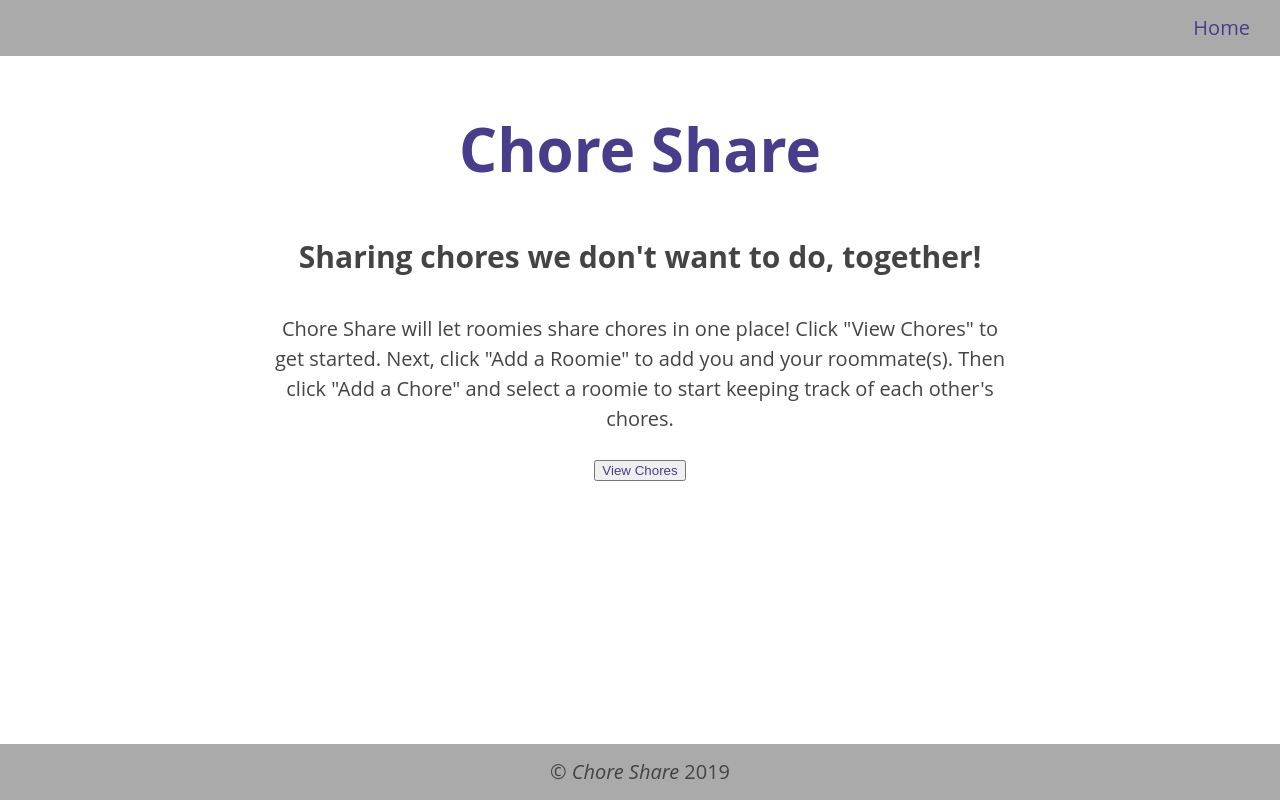
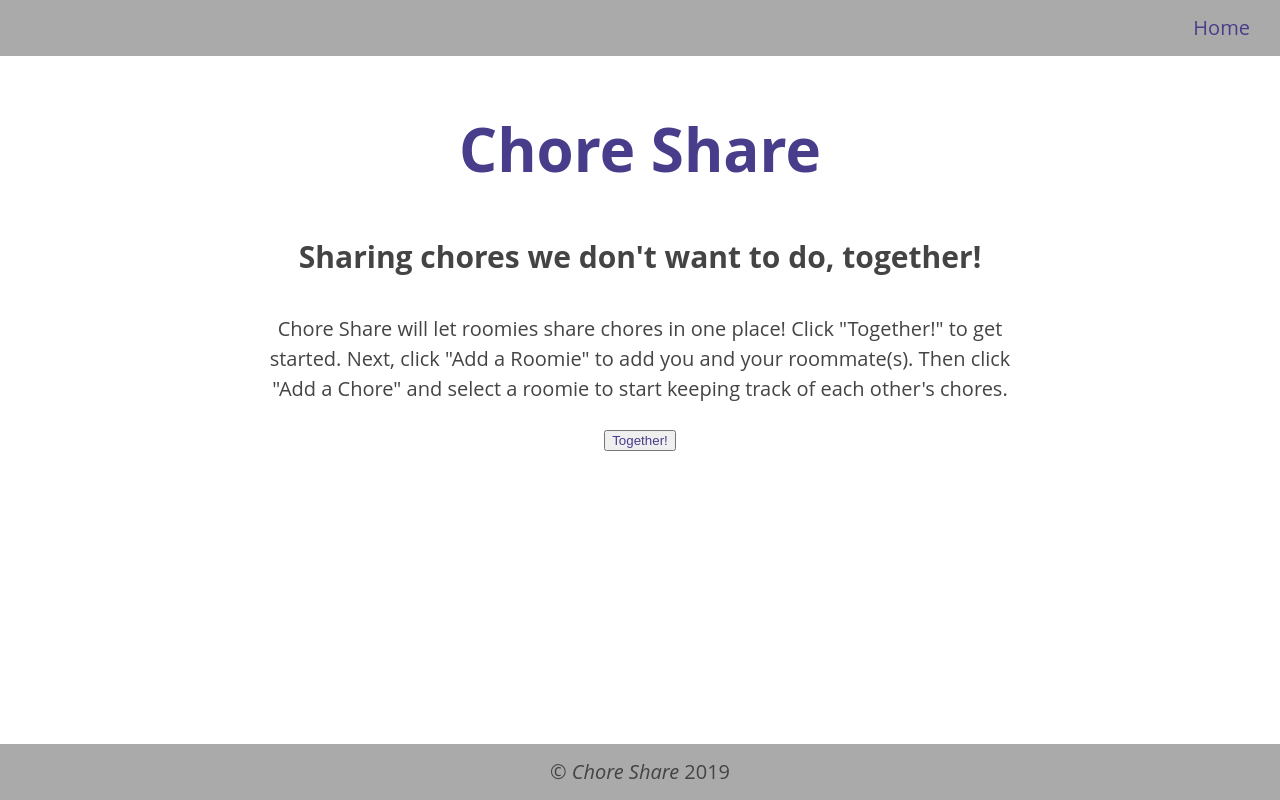
Before and after one commit to Jadedtofu/chore-share-app, a React (Create React App) app: page / in a window 1280 px wide. Built offline with nearby package versions, Linux system fonts and the light colour scheme.

Commit message:
updated landing page text

```diff
--- a/src/Landing/Landing.js
+++ b/src/Landing/Landing.js
@@ -11,9 +11,9 @@ class Landing extends Component {
                         <h2>Sharing chores we don't want to do, together!</h2>
                     </header>
                     <p>
-                        Chore Share will let roomies share chores in one place! Click "View Chores" to get started. Next, click "Add a Roomie" to add you and your roommate(s). Then click "Add a Chore" and select a roomie to start keeping track of each other's chores.
+                        Chore Share will let roomies share chores in one place! Click "Together!" to get started. Next, click "Add a Roomie" to add you and your roommate(s). Then click "Add a Chore" and select a roomie to start keeping track of each other's chores.
                     </p>
-                    <button type="button"><Link to='/home'>View Chores</Link></button>
+                    <button type="button"><Link to='/home'>Together!</Link></button>
                 </section>
             </main>
         );
```
